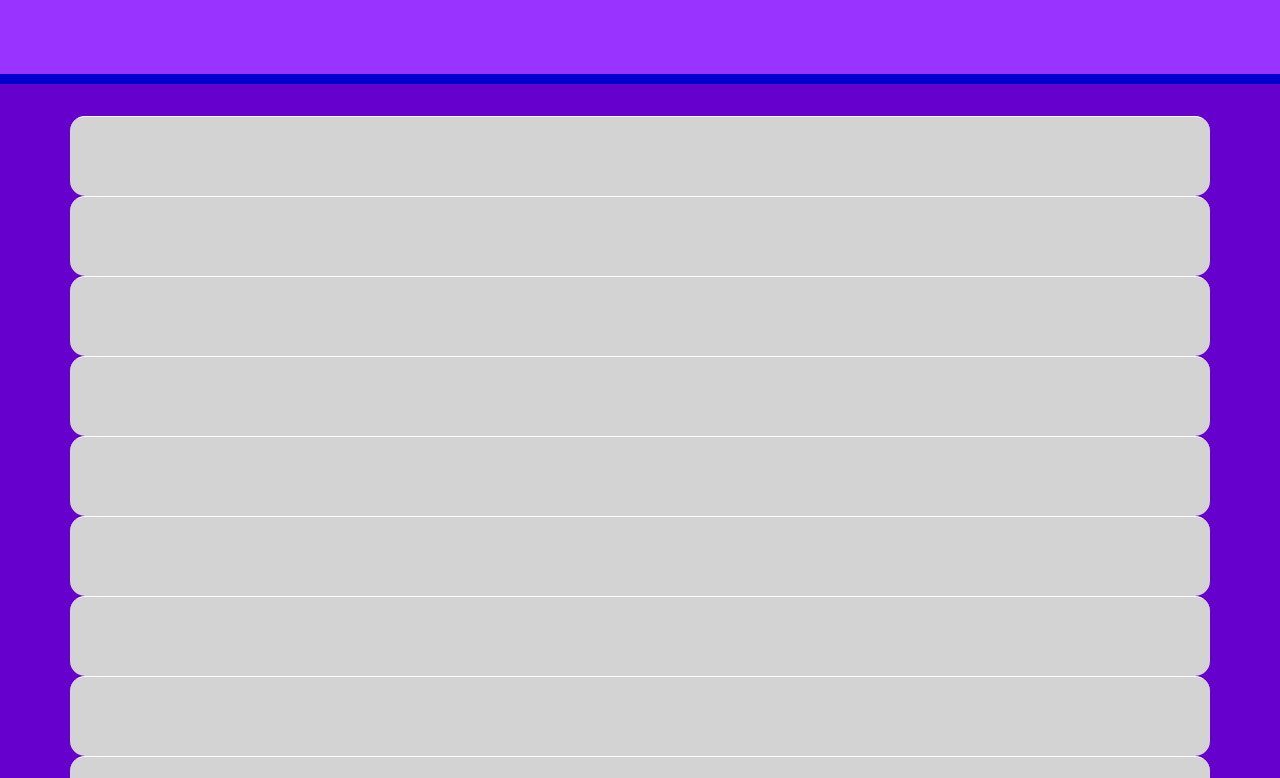
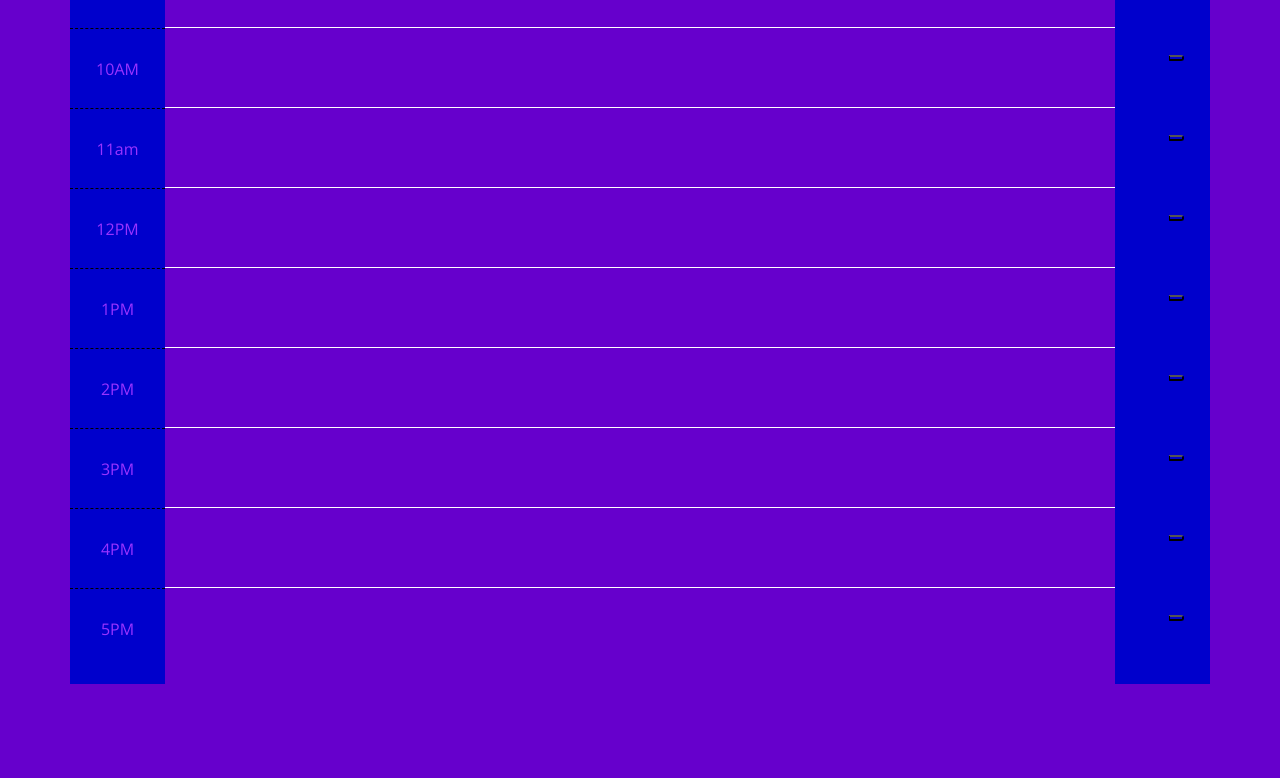
Before and after one commit to BlinkingHeimdall/work-day-scheduler, a plain HTML site: page index.html in a window 1280 px wide. Shown: the part 184-962 px from the top of the page. After the commit the page ends 871 px from the top, so only its background shows below. Drawn offline with nearby package versions, Linux system fonts and the light colour scheme; a web font is replaced by a local one.

Commit message:
added bootstrap formatting and html formatting

```diff
--- a/style.css
+++ b/assets/style.css
@@ -8,7 +8,7 @@ textarea{
   background: transparent;
   border: none;
   resize: none;
-  color: #000000;
+  color: #0000cc;
   border-left: 1px solid black;
   padding: 10px;
 }
@@ -28,8 +28,7 @@ textarea{
 .time-block{
   text-align: center;
   border-radius: 15px;
-  color: #6600cc;
-
+  color: #9933ff;
 }
 
 .row {
@@ -40,7 +39,7 @@ textarea{
 
 .hour {
   background-color: #ffffff;
-  color: #000000;
+  color: #0000cc;
   border-top: 1px dashed #000000;
 }
 
@@ -63,7 +62,7 @@ textarea{
   border-left: 1px solid black;
   border-top-right-radius: 15px;
   border-bottom-right-radius: 15px;
-  background-color: #06AED5;
+  background-color: #0000cc;
   color: white;
 }
 
@@ -75,3 +74,7 @@ textarea{
 body {
   background-color: #6600cc;
 }
+
+.col-1 {
+  background-color: #0000cc;
+}
--- a/index.html
+++ b/index.html
@@ -4,10 +4,7 @@
     <meta charset="UTF-8" />
     <meta name="viewport" content="width=device-width, initial-scale=1.0" />
     <meta http-equiv="X-UA-Compatible" content="ie=edge" />
-    <link
-      rel="stylesheet"
-      href="https://stackpath.bootstrapcdn.com/bootstrap/4.3.1/css/bootstrap.min.css"
-    />
+    <link rel="stylesheet" href="https://cdn.jsdelivr.net/npm/bootstrap@5.1.2/dist/css/bootstrap.min.css"/>
     <link
       rel="stylesheet"
       href="https://use.fontawesome.com/releases/v5.8.1/css/all.css"
@@ -18,7 +15,8 @@
       href="https://fonts.googleapis.com/css?family=Open+Sans&display=swap"
       rel="stylesheet"
     />
-    <link rel="stylesheet" href="style.css" />
+    <link rel="stylesheet" href="https://cdnjs.cloudflare.com/ajax/libs/open-iconic/1.1.1/font/css/open-iconic-bootstrap.min.css" />
+    <link rel="stylesheet" href="Assets/style.css"/>
     <title>Work Day Scheduler</title>
   </head>
 
@@ -28,34 +26,121 @@
       <p class="lead">A simple calendar app for scheduling your work day</p>
       <p id="currentDay" class="lead"></p>
     </header>
-    <div class="container">
+    <div class="container-md">
       <!-- Timeblocks go here -->
-      <div data-hour="9" class="row time-block past"></div>
+      <div class="row">
+        <div class="col-1 hour">
+          <div class="time-block">9AM</div>
+          </div>
+        <div class="col-10 textarea" id="09">
+          <p contenteditable="true" id="hour9am">Click here to add a to do item!</p>
+        </div>
+        <div class="col-1 border-2">
+          <button class="saveBtn" id="9am"><span class="oi oi-document"></span></button>
+        </div>
+      </div>
 
-      <div data-hour="10" class="row time-block past"></div>
+      <div class="row">
+        <div class="col-1 hour">
+          <div class="time-block">10AM</div>
+          </div>
+        <div class="col-10 textarea" id="10">
+          <p contenteditable="true" id="hour10am"></p>
+        </div>
+        <div class="col-1 border-2">
+          <button class="saveBtn" id="10am"><span class="oi oi-document"></span></button>
+        </div>
+      </div>
 
-      <div data-hour="11" class="row time-block past"></div>
+      <div class="row">
+        <div class="col-1 hour">
+          <div class="time-block"><span>11am</span></div>
+          </div>
+        <div class="col-10 textarea" id="11">
+          <p contenteditable="true" id="hour11am"></p>
+        </div>
+        <div class="col-1 border-2">
+          <button class="saveBtn" id="11am"><span class="oi oi-document"></span></button>
+        </div>
+      </div>
 
-      <div data-hour="12" class="row time-block past"></div>
+      <div class="row">
+        <div class="col-1 hour">
+          <div class="time-block">12PM</div>
+          </div>
+        <div class="col-10 textarea" id="12">
+          <p contenteditable="true" id="hour12pm"></p>
+        </div>
+        <div class="col-1 border-2">
+          <button class="saveBtn" id="12pm"><span class="oi oi-document"></span></button>
+        </div>
+      </div>
 
-      <div data-hour="1" class="row time-block past"></div>
+      <div class="row">
+        <div class="col-1 hour">
+          <div class="time-block">1PM</div>
+          </div>
+        <div class="col-10 textarea" id="13">
+          <p contenteditable="true" id="hour1pm"></p>
+        </div>
+        <div class="col-1 border-2">
+          <button class="saveBtn" id="1pm"><span class="oi oi-document"></span></button>
+        </div>
+      </div>
 
-      <div data-hour="2" class="row time-block past"></div>
+      <div class="row">
+        <div class="col-1 hour">
+          <div class="time-block">2PM</div>
+          </div>
+        <div class="col-10 textarea" id="14">
+          <p contenteditable="true" id="hour2pm"></p>
+        </div>
+        <div class="col-1 border-2">
+          <button class="saveBtn" id="2pm"><span class="oi oi-document"></span></button>
+        </div>
+      </div>
 
-      <div data-hour="3" class="row time-block past"></div>
+      <div class="row">
+        <div class="col-1 hour">
+          <div class="time-block" >3PM</div>
+          </div>
+        <div class="col-10 textarea" id="15">
+          <p contenteditable="true" id="hour3pm"></p>
+        </div>
+        <div class="col-1 border-2">
+          <button class="saveBtn" id="3pm"><span class="oi oi-document"></span></button>
+        </div>
+      </div>
 
-      <div data-hour="4" class="row time-block past"></div>
+      <div class="row">
+        <div class="col-1 hour">
+          <div class="time-block">4PM</div>
+          </div>
+        <div class="col-10 textarea" id="16">
+          <p contenteditable="true" id="hour4pm"></p>
+        </div>
+        <div class="col-1 border-2">
+          <button class="saveBtn" id="4pm"><span class="oi oi-document"></span></button>
+        </div>
+      </div>
 
-      <div data-hour="5" class="row time-block past"></div>
+      <div class="row">
+        <div class="col-1 hour">
+          <div class="time-block">5PM</div>
+          </div>
+        <div class="col-10 textarea" id="17">
+          <p contenteditable="true" id="hour5pm"></p>
+        </div>
+        <div class="col-1 border-2">
+          <button class="saveBtn" id="5pm"><span class="oi oi-document"></span></button>
+        </div>
+      </div>
 
-      <div data-hour="6" class="row time-block past"></div>
 
-      <div data-hour="7" class="row time-block past"></div>
+</div>
 
-      <div data-hour="8" class="row time-block past"></div>
-    </div>
-
-    <script src="https://code.jquery.com/jquery-3.4.1.min.js"></script>
-    <script src="https://cdnjs.cloudflare.com/ajax/libs/moment.js/2.24.0/moment.min.js"></script>
+<script src="https://code.jquery.com/jquery-3.6.0.min.js" integrity="sha256-/xUj+3OJU5yExlq6GSYGSHk7tPXikynS7ogEvDej/m4=" crossorigin="anonymous"></script>
+    <script src="https://cdnjs.cloudflare.com/ajax/libs/moment.js/2.29.1/moment.min.js" integrity="sha512-qTXRIMyZIFb8iQcfjXWCO8+M5Tbc38Qi5WzdPOYZHIlZpzBHG3L3by84BBBOiRGiEb7KKtAOAs5qYdUiZiQNNQ==" crossorigin="anonymous" referrerpolicy="no-referrer"></script>
+    <script src="Assets/script.js"></script>
   </body>
 </html>
```
Also changed, not shown: assets/script.js (added).
